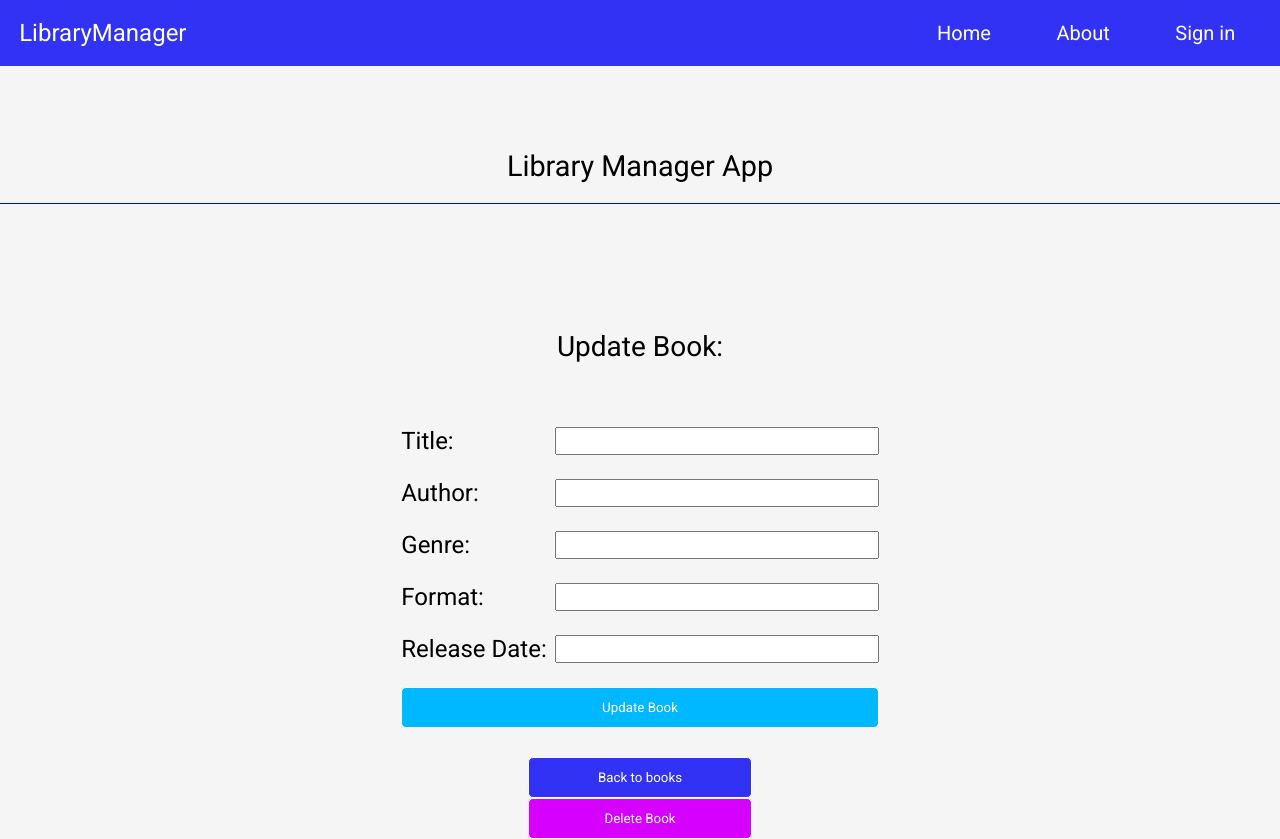
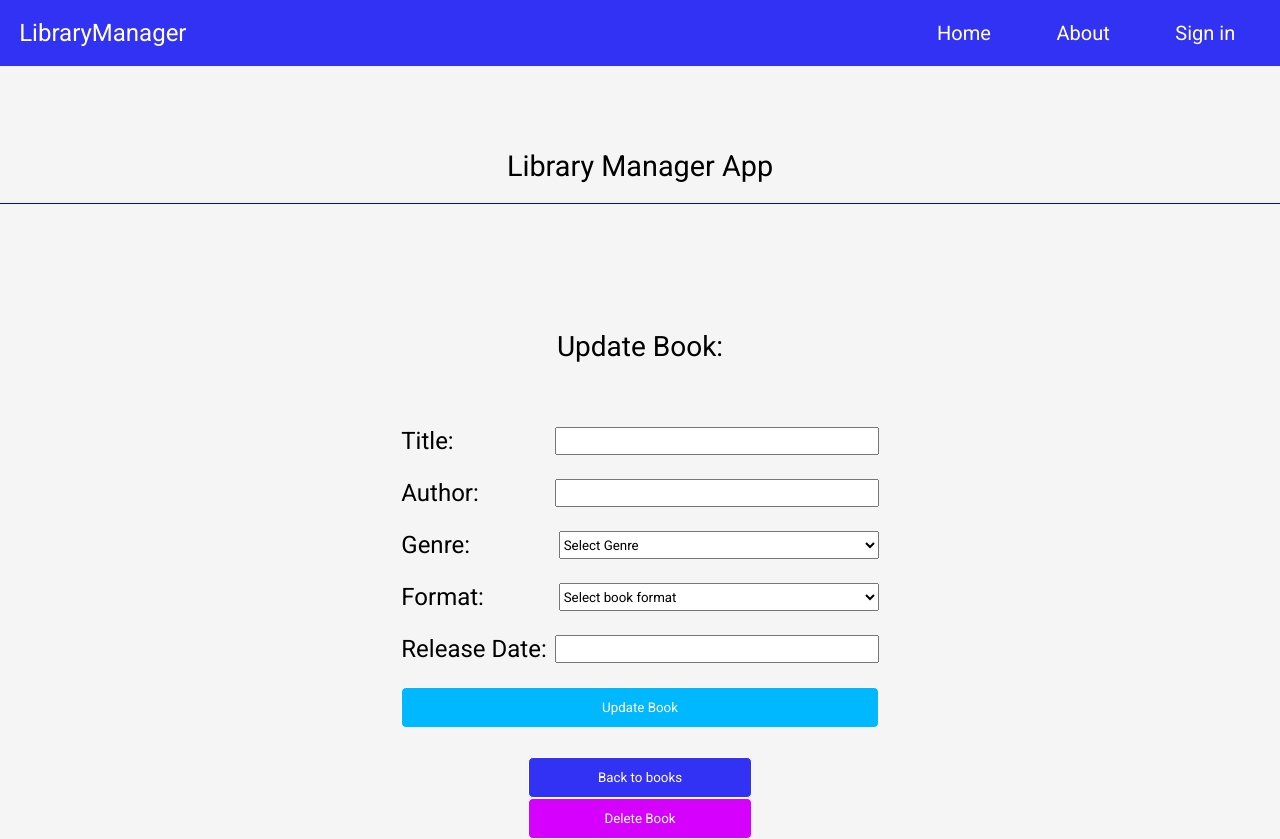
Before and after one commit to tam4385/LibraryManager2, a React (Create React App) app: page /books/1 in a window 1280 px wide. Built offline with nearby package versions, Linux system fonts and the light colour scheme.

Commit message:
add dropdowns to update book

```diff
--- a/src/components/Home/BookInfo.js
+++ b/src/components/Home/BookInfo.js
@@ -77,11 +77,20 @@ const BookInfo = ({ currentBook }) => {
         </div>
         <div className='form-field'>
           <label htmlFor="text">Genre:</label>
-          <input type="text" value={ bookGenre } onChange={ e => setBookGenre(e.target.value) } />
+          <select type="select" value={bookGenre} onChange={e => setBookGenre(e.target.value)}>
+            <option value='Select book genre'>Select Genre</option>
+            <option value="Fiction">Fiction</option>
+            <option value="Non-fiction">Non-fiction</option>
+          </select>
         </div>
         <div className='form-field'>
           <label htmlFor="text">Format:</label>
-          <input type="text" value={ bookFormat } onChange={ e => setBookFormat(e.target.value) } />
+          <select value={bookFormat} onChange={e => setBookFormat(e.target.value)}>
+            <option value="Select book format">Select book format</option>
+            <option value="Paperback">Paperback</option>
+            <option value="Hardback">Hardback</option>
+            <option value="Audible">Audible</option>
+          </select>
         </div>
         <div className='form-field'>
           <label htmlFor="text">Release Date:</label>
```
